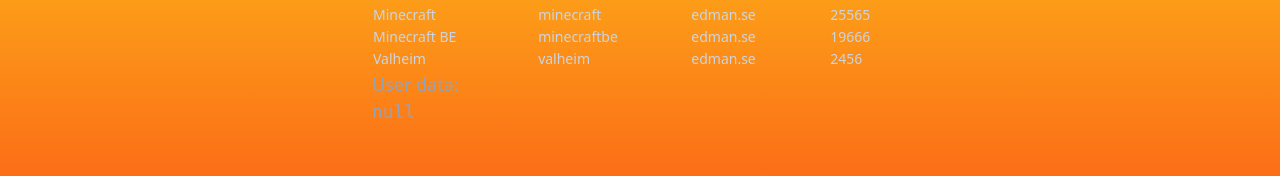
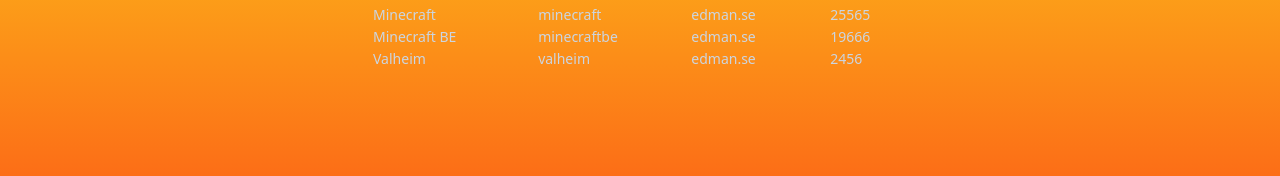
Before and after one commit to ViktorEdman/gssc-next, a Next.js app: page /edit in a window 1280 px wide. Shown: the part 250-426 px from the top of the page. Built offline with nearby package versions, Linux system fonts and the light colour scheme; no server answers; what gamedig would draw is missing.

Commit message:
removed junk data from edit page

```diff
--- a/src/pages/edit.js
+++ b/src/pages/edit.js
@@ -1,9 +1,7 @@
 import Layout from "@/components/Layout";
 import { getConfiguredServers } from "./api";
-import { useSession } from "next-auth/react";
 
 function Edit({ data }) {
-    const {data: session} = useSession()
     return (<>
         <Layout>
             <h2 className="mb-4
@@ -35,8 +33,6 @@
                 ))}
                 </tbody>
             </table>
-            <div>User data:</div>
-            <pre>{JSON.stringify(session)}</pre>
         </Layout>
     </>);
 }
```
